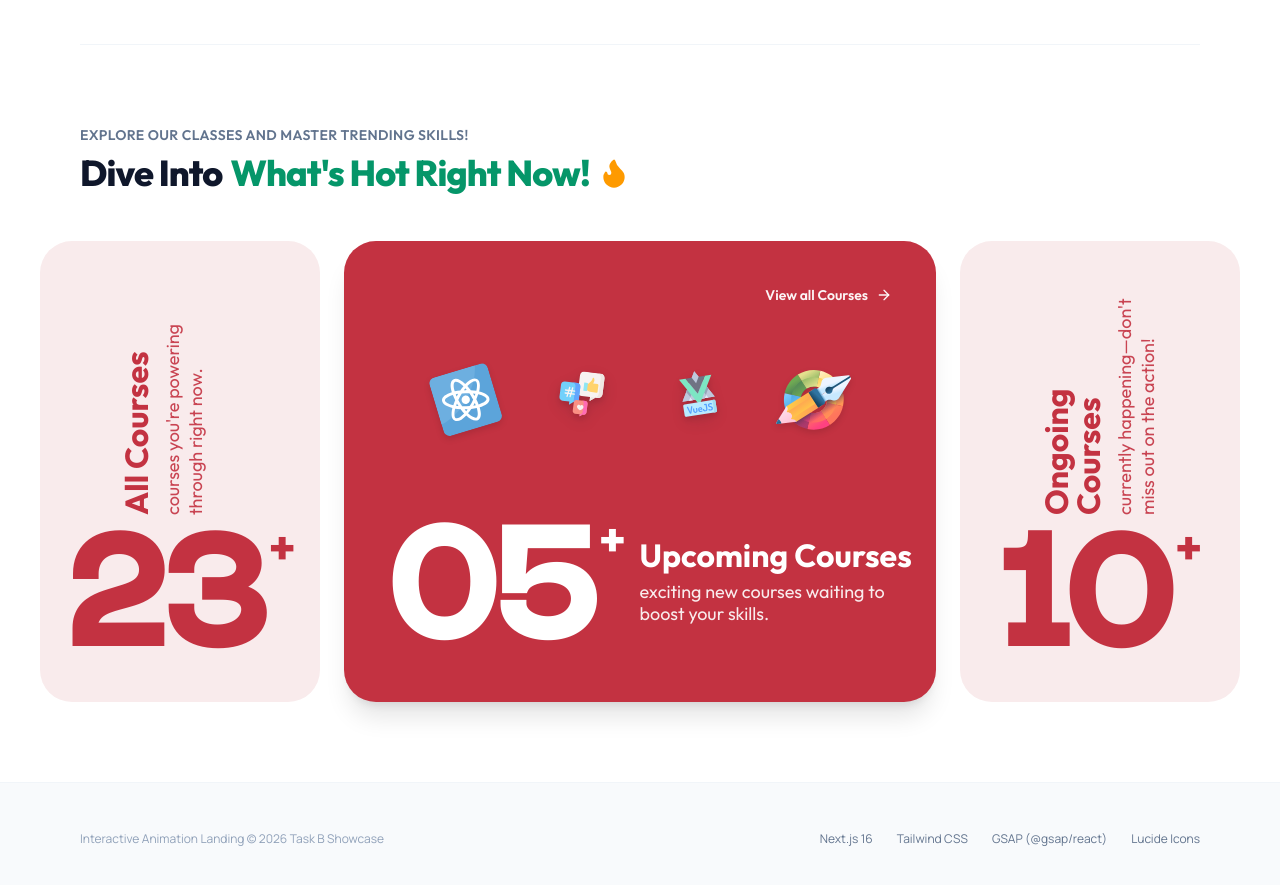
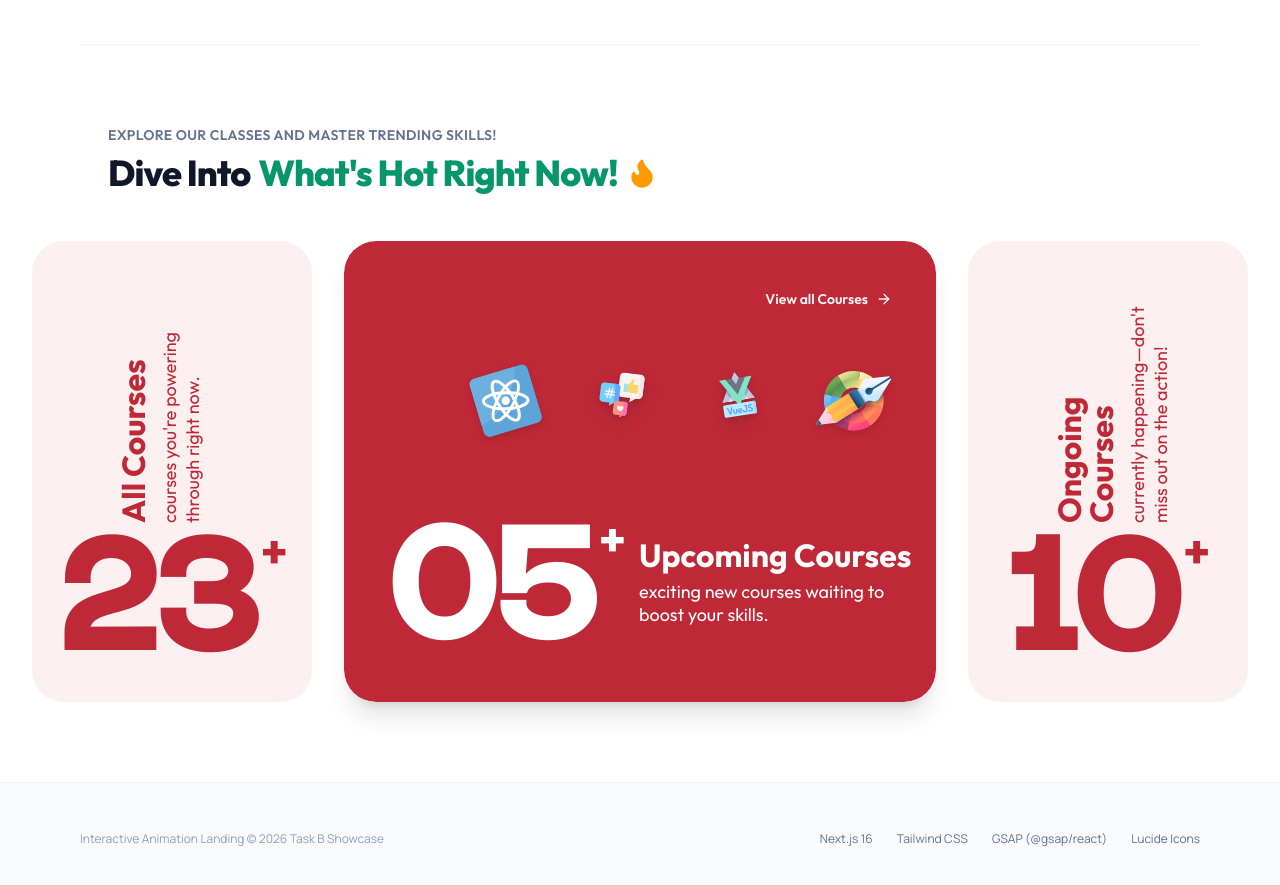
Before and after one commit to ayushshakya-oss/Task-B-Animation-LandingPage, a Next.js app: page / in a window 1280 px wide. Shown: the part 1140-2025 px from the top of the page. Built offline with nearby package versions, Linux system fonts and the light colour scheme.

Commit message:
#1-Added animation for the icon shift, background change and text drop.

```diff
--- a/src/app/globals.css
+++ b/src/app/globals.css
@@ -43,7 +43,6 @@ body {
   font-family: var(--font-outfit), sans-serif;
 }
 
-
 .no-scrollbar {
   -ms-overflow-style: none;
   scrollbar-width: none;
--- a/src/components/sections/CourseAccordion.tsx
+++ b/src/components/sections/CourseAccordion.tsx
@@ -1,7 +1,9 @@
 "use client";
 
-import React, { useState } from "react";
+import React, { useState, useRef, useEffect } from "react";
 import Image from "next/image";
+import gsap from "gsap";
+import { useGSAP } from "@gsap/react";
 import { ArrowRight, Flame } from "lucide-react";
 
 const TECH_ICONS = [
@@ -40,14 +42,202 @@ const ACCORDION_DATA: CardItem[] = [
 ];
 
 export function CourseAccordion() {
-  // Default to 'upcoming' (Card 2) to match the reference layout
   const [activeId, setActiveId] = useState<string>("upcoming");
+  const containerRef = useRef<HTMLDivElement>(null);
+  const cardRefs = useRef<{ [key: string]: HTMLDivElement | null }>({});
+  const iconsRef = useRef<HTMLDivElement>(null);
+  const isInitialMount = useRef(true);
+
+  // Trigger GSAP animations whenever activeId changes
+  useGSAP(
+    () => {
+      ACCORDION_DATA.forEach((card) => {
+        const cardEl = cardRefs.current[card.id];
+        if (!cardEl) return;
+
+        const redOverlay = cardEl.querySelector(".red-reveal-layer");
+        const textBlock = cardEl.querySelector(".active-text-wrapper");
+        const verticalBlock = cardEl.querySelector(".vertical-text-wrapper");
+        const textElements = cardEl.querySelectorAll(".card-text-color");
+        const isActive = card.id === activeId;
+
+        if (isActive) {
+          if (isInitialMount.current) {
+            gsap.set(redOverlay, { clipPath: "circle(150% at 90% 10%)" });
+            gsap.set(textElements, { color: "#FFFFFF" });
+            if (textBlock) {
+              gsap.set(textBlock, {
+                y: 0,
+                rotation: 0,
+                opacity: 1,
+                transformOrigin: "0% 100%",
+              });
+            }
+          } else {
+            gsap.fromTo(
+              redOverlay,
+              { clipPath: "circle(0% at 90% 10%)" },
+              {
+                clipPath: "circle(150% at 90% 10%)",
+                duration: 0.9,
+                ease: "power2.out",
+              },
+            );
+
+            if (textBlock) {
+              gsap.killTweensOf(textBlock);
+
+              gsap.set(textBlock, {
+                y: -255,
+                rotation: -90,
+                opacity: 0,
+                transformOrigin: "0% 100%",
+                force3D: true,
+              });
+
+              const tl = gsap.timeline({ delay: 0.04 });
+
+              tl.to(
+                textBlock,
+                {
+                  opacity: 1,
+                  duration: 0.2,
+                  ease: "power1.out",
+                },
+                0,
+              )
+                .to(
+                  textBlock,
+                  {
+                    y: 0,
+                    duration: 0.82,
+                    ease: "power3.out",
+                  },
+                  0,
+                )
+                .to(
+                  textBlock,
+                  {
+                    rotation: 0,
+                    duration: 0.85,
+                    ease: "back.out(1.4)",
+                    clearProps: "transformOrigin",
+                  },
+                  0,
+                );
+            }
+
+            gsap.to(textElements, { color: "#FFFFFF", duration: 0.45 });
+          }
+        } else {
+          if (isInitialMount.current) {
+            gsap.set(redOverlay, { clipPath: "circle(0% at 90% 10%)" });
+            gsap.set(textElements, { color: "#BF2837" });
+          } else {
+            gsap.to(redOverlay, {
+              clipPath: "circle(0% at 90% 10%)",
+              duration: 0.65,
+              ease: "power2.inOut",
+            });
+
+            if (verticalBlock) {
+              gsap.killTweensOf(verticalBlock);
+              gsap.fromTo(
+                verticalBlock,
+                { opacity: 0, y: 25 },
+                {
+                  opacity: 1,
+                  y: 0,
+                  duration: 0.45,
+                  delay: 0.1,
+                  ease: "power2.out",
+                },
+              );
+            }
+
+            gsap.to(textElements, { color: "#BF2837", duration: 0.45 });
+          }
+        }
+      });
+
+      const updateIconsPosition = () => {
+        const activeCardEl = cardRefs.current[activeId];
+        const iconsEl = iconsRef.current;
+        const parentRow = containerRef.current?.querySelector(
+          ".accordion-row",
+        ) as HTMLElement | null;
+
+        if (activeCardEl && iconsEl && parentRow) {
+          const activeIndex = ACCORDION_DATA.findIndex(
+            (c) => c.id === activeId,
+          );
+          const rowWidth = parentRow.clientWidth || 1200;
+          const rowStart = Math.max(0, (rowWidth - 1200) / 2);
+          const activeCardOffsetLeft = rowStart + activeIndex * (280 + 24);
+          const clusterWidth = iconsEl.offsetWidth || 340;
+          const targetX = activeCardOffsetLeft + (592 - clusterWidth) / 2;
+
+          if (isInitialMount.current) {
+            gsap.set(iconsEl, { x: targetX });
+            isInitialMount.current = false;
+          } else {
+            // Animate icons cluster along X axis
+            gsap.to(iconsEl, {
+              x: targetX,
+              duration: 0.65,
+              ease: "power3.inOut",
+            });
+
+            // Stagger settle for individual icons
+            gsap.fromTo(
+              iconsEl.querySelectorAll(".single-icon"),
+              { y: 6 },
+              {
+                y: 0,
+                duration: 0.4,
+                stagger: 0.04,
+                ease: "back.out(1.5)",
+              },
+            );
+          }
+        }
+      };
+
+      updateIconsPosition();
+    },
+    { dependencies: [activeId], scope: containerRef },
+  );
+
+  // Keep travelling icons position updated on window resize
+  useEffect(() => {
+    const handleResize = () => {
+      const iconsEl = iconsRef.current;
+      const parentRow = containerRef.current?.querySelector(
+        ".accordion-row",
+      ) as HTMLElement | null;
+      if (iconsEl && parentRow && window.innerWidth >= 1024) {
+        const activeIndex = ACCORDION_DATA.findIndex((c) => c.id === activeId);
+        const rowWidth = parentRow.clientWidth || 1200;
+        const rowStart = Math.max(0, (rowWidth - 1200) / 2);
+        const activeCardOffsetLeft = rowStart + activeIndex * (280 + 24);
+        const clusterWidth = iconsEl.offsetWidth || 340;
+        const targetX = activeCardOffsetLeft + (592 - clusterWidth) / 2;
+        gsap.set(iconsEl, { x: targetX });
+      }
+    };
+
+    window.addEventListener("resize", handleResize);
+    return () => window.removeEventListener("resize", handleResize);
+  }, [activeId]);
 
   return (
-    <section className="w-full bg-white px-6 py-20 md:px-12 lg:px-20 font-outfit">
+    <section
+      ref={containerRef}
+      className="w-full bg-white px-6 py-20 md:px-12 lg:px-20 font-outfit"
+    >
       <div className="mx-auto max-w-7xl">
         {/* Header Block */}
-        <div className="mb-12">
+        <div className="mb-12 ml-7">
           <p className="text-sm font-semibold tracking-wide text-slate-500 uppercase">
             Explore our classes and master trending skills!
           </p>
@@ -59,47 +249,16 @@ export function CourseAccordion() {
         </div>
 
         {/* Accordion Row */}
-        <div className="flex flex-col lg:flex-row gap-6 lg:h-[461px] lg:justify-center">
-          {ACCORDION_DATA.map((card) => {
-            const isActive = activeId === card.id;
-
-            return (
+        <div className="accordion-row relative flex flex-col lg:flex-row gap-8 lg:h-[461px] lg:justify-center items-center">
+          {/* Shared Travelling Icons Absolute Tracker */}
           <div
-                key={card.id}
-                onClick={() => setActiveId(card.id)}
-                role="button"
-                tabIndex={0}
-                onKeyDown={(e) => {
-                  if (e.key === "Enter" || e.key === " ") {
-                    setActiveId(card.id);
-                  }
-                }}
-                className={`relative flex cursor-pointer flex-col justify-between rounded-[32px] p-8 sm:p-10 lg:p-11 select-none transition-all duration-500 ease-out outline-none overflow-hidden ${
-                  isActive
-                    ? "lg:w-[592px] lg:flex-none bg-[#C33241] text-white shadow-xl"
-                    : "lg:w-[280px] lg:flex-none bg-[#F9EBEC] text-[#C33241] hover:bg-[#f1dedf]"
-                }`}
+            ref={iconsRef}
+            className="pointer-events-none absolute top-[160px] -translate-y-1/2 left-0 z-30 hidden lg:flex items-center gap-4 sm:gap-8 lg:gap-10"
           >
-                {isActive ? (
-                  // ACTIVE EXPANDED STATE
-                  <>
-                    {/* Top Bar: View All link */}
-                    <div className="flex items-center justify-end">
-                      <button
-                        type="button"
-                        className="flex items-center gap-2 text-sm font-semibold text-white/95 hover:text-white transition-opacity font-outfit"
-                      >
-                        <span>View all Courses</span>
-                        <ArrowRight className="h-4 w-4" />
-                      </button>
-                    </div>
-
-                    {/* Middle: 4 Floating Tech Icons */}
-                    <div className="my-auto flex items-center justify-center gap-4 sm:gap-8 lg:gap-10 py-4 w-full">
             {TECH_ICONS.map((icon, idx) => (
               <div
                 key={idx}
-                          className="relative flex items-center justify-center transition-transform hover:scale-105 duration-200"
+                className="single-icon relative flex items-center justify-center transition-transform hover:scale-105 duration-200"
               >
                 <Image
                   src={icon.src}
@@ -113,60 +272,124 @@ export function CourseAccordion() {
             ))}
           </div>
 
-                    {/* Bottom: Number, Plus, and Text Block */}
-                    <div className="mt-auto flex items-start text-white w-full">
+          {ACCORDION_DATA.map((card) => {
+            const isActive = activeId === card.id;
+
+            return (
+              <div
+                key={card.id}
+                ref={(el) => {
+                  cardRefs.current[card.id] = el;
+                }}
+                onClick={() => {
+                  if (activeId !== card.id) {
+                    setActiveId(card.id);
+                  }
+                }}
+                role="button"
+                tabIndex={0}
+                onKeyDown={(e) => {
+                  if (e.key === "Enter" || e.key === " ") {
+                    if (activeId !== card.id) {
+                      setActiveId(card.id);
+                    }
+                  }
+                }}
+                className={`accordion-card relative flex cursor-pointer flex-col justify-between rounded-[32px] select-none outline-none overflow-hidden h-[461px] bg-[#FBEFEF] transition-[width,box-shadow] duration-[650ms] ease-[cubic-bezier(0.77,0,0.175,1)] ${
+                  isActive
+                    ? "w-full lg:w-[592px] lg:flex-none shadow-xl p-8 sm:p-10 lg:p-11"
+                    : "w-full lg:w-[280px] lg:flex-none hover:bg-[#fae2e2] px-6 pt-8 pb-6 lg:pb-8"
+                }`}
+                style={{ transform: "none" }} // Strictly locks card rotation to 0
+              >
+                {/* 1. Top-Right Radial Expanding Overlay */}
+                <div
+                  className="red-reveal-layer pointer-events-none absolute inset-0 z-0 bg-[#BF2837] rounded-[32px] overflow-hidden"
+                  style={{
+                    clipPath: isActive
+                      ? "circle(150% at 90% 10%)"
+                      : "circle(0% at 90% 10%)",
+                  }}
+                />
+
+                {isActive ? (
+                  // ACTIVE CARD LAYOUT
+                  <>
+                    {/* Top Utility Bar */}
+                    <div className="relative z-10 top-bar flex items-center justify-end w-full min-h-[28px]">
+                      <button
+                        type="button"
+                        className="view-all-btn flex items-center gap-2 text-sm font-semibold text-white/95 hover:text-white transition-opacity font-outfit"
+                      >
+                        <span>View all Courses</span>
+                        <ArrowRight className="h-4 w-4" />
+                      </button>
+                    </div>
+
+                    {/* Spacer for Floating Icons Slot (Active Card only) */}
+                    <div className="my-auto min-h-[76px]" />
+
+                    {/* Bottom Metric & Text Layout */}
+                    <div className="relative z-10 mt-auto w-full">
+                      <div className="flex items-start text-white w-full">
                         {/* Big Metric Number & Superscript Plus */}
                         <div className="flex items-start select-none font-nohemi shrink-0">
-                        <span className="font-bold text-[90px] lg:text-[150px] leading-[0.82] tracking-normal">
+                          <span className="card-text-color font-bold text-[90px] lg:text-[150px] leading-[0.82] tracking-normal text-white">
                             {card.number}
                           </span>
-                        <span className="font-bold text-3xl lg:text-[44px] leading-none -mt-2 lg:-mt-3 ml-1">
+                          <span className="card-text-color font-bold text-3xl lg:text-[44px] leading-none -mt-2 lg:-mt-3 ml-1 text-white">
                             +
                           </span>
                         </div>
 
-                      {/* Title and Subtitle Block */}
-                      <div className="flex flex-col ml-3 lg:ml-4 pt-1 font-outfit">
-                        <h3 className="font-bold text-2xl lg:text-[32px] leading-none whitespace-nowrap">
+                        {/* Active Bouncy Text Wrapper */}
+                        <div
+                          className="active-text-wrapper flex flex-col ml-3 lg:ml-4 pt-1 font-outfit"
+                          style={{
+                            transformOrigin: "0% 100%",
+                            willChange: "transform, opacity",
+                          }}
+                        >
+                          <h3 className="card-text-color font-bold text-2xl lg:text-[32px] leading-none whitespace-nowrap text-white">
                             {card.title}
                           </h3>
-                        <p className="font-normal text-sm lg:text-[18px] leading-[1.25] mt-2 lg:mt-2.5 text-white/90 max-w-[280px]">
+                          <p className="card-text-color font-normal text-sm lg:text-[18px] leading-[1.25] mt-2 lg:mt-2.5 text-white/90 max-w-[280px]">
                             {card.subtitle}
                           </p>
                         </div>
                       </div>
+                    </div>
                   </>
                 ) : (
-                  // INACTIVE VERTICAL SPINE
-                  <>
-                    {/* Inactive Content - grouped at bottom */}
-                    <div className="mt-auto flex flex-col items-center w-full">
-                      {/* Vertical Rotated Spine Text */}
-                      <div className="w-[120px] h-[230px] flex items-center justify-center relative mb-6 lg:mb-7">
-                        <div className="w-[230px] h-[120px] -rotate-90 select-none flex flex-col items-start justify-start text-left font-outfit text-[#C33241]">
+                  // INACTIVE CARD LAYOUT
+                  <div className="relative z-10 flex-1 flex flex-col items-center justify-end w-full mt-0">
+                    {/* Vertical Rotated Spine Text utilizing full height */}
+                    <div className="w-[120px] h-[240px] flex items-center justify-center relative mb-5 lg:mb-6">
+                      <div className="vertical-text-wrapper w-[240px] h-[110px] -rotate-90 select-none flex flex-col items-start justify-start text-left font-outfit">
                         <div
-                            className="font-bold text-2xl lg:text-[32px] leading-none"
-                            style={{ width: card.title.length > 12 ? "150px" : "230px" }}
+                          className="card-text-color font-bold text-2xl lg:text-[32px] leading-none text-[#BF2837]"
+                          style={{
+                            width: card.title.length > 12 ? "150px" : "240px",
+                          }}
                         >
                           {card.title}
                         </div>
-                          <div className="font-normal text-sm lg:text-[18px] leading-[1.25] mt-2.5 text-[#C33241]/90 w-[230px]">
+                        <div className="card-text-color font-normal text-sm lg:text-[18px] leading-[1.25] mt-2.5 text-[#BF2837]/90 w-[240px]">
                           {card.subtitle}
                         </div>
                       </div>
                     </div>
 
                     {/* Inactive Metric Number with Superscript + */}
-                      <div className="flex items-start justify-center text-[#C33241] select-none w-full font-nohemi">
-                        <span className="font-bold text-[90px] lg:text-[150px] leading-[0.82] text-center">
+                    <div className="flex items-start justify-center select-none w-full font-nohemi">
+                      <span className="card-text-color font-bold text-[90px] lg:text-[150px] leading-[0.82] text-center text-[#BF2837]">
                         {card.number}
                       </span>
-                        <span className="font-bold text-3xl lg:text-[44px] leading-none ml-1 -mt-2 lg:-mt-3">
+                      <span className="card-text-color font-bold text-3xl lg:text-[44px] leading-none ml-1 -mt-2 lg:-mt-3 text-[#BF2837]">
                         +
                       </span>
                     </div>
                   </div>
-                  </>
                 )}
               </div>
             );
```
Lines whose indentation alone changed are shown as unchanged.
